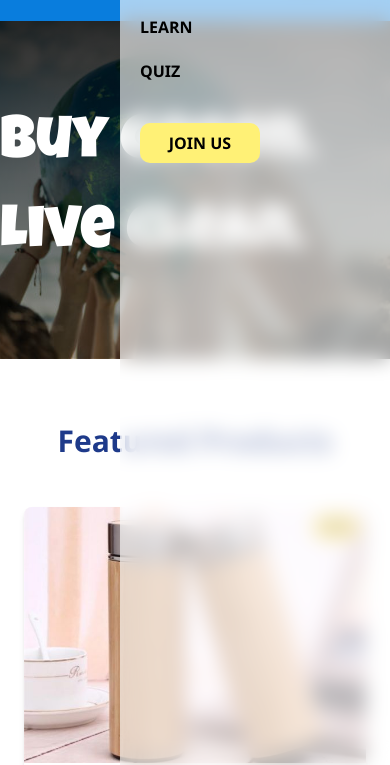
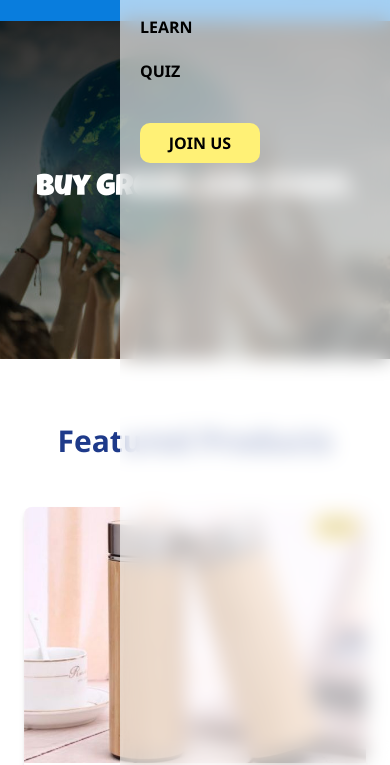
Before and after one commit to Spidey2342/ppp, a plain HTML site: page climate/product.html in a window 390 px wide. Shown: the part 79-844 px from the top of the page. Drawn offline with nearby package versions, Linux system fonts and the light colour scheme.

Commit message:
Update product.css

```diff
--- a/climate/product.css
+++ b/climate/product.css
@@ -259,3 +259,12 @@ img{
     }
 
 }
+@media screen and (max-width:720px){
+    .small-head{
+
+    h1{
+        font-size: 30px;
+
+    }
+}
+}
```
